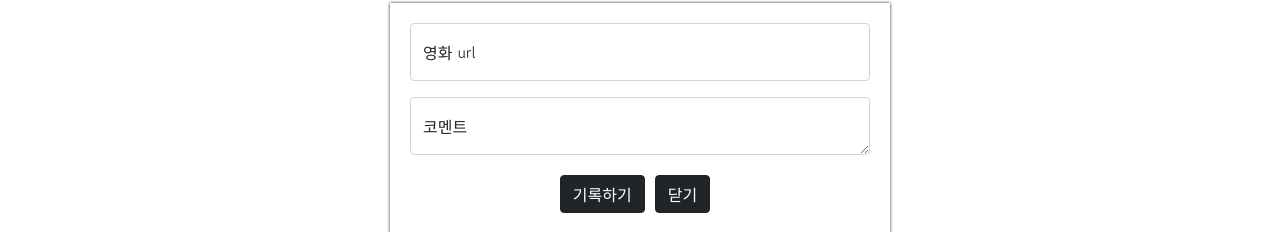
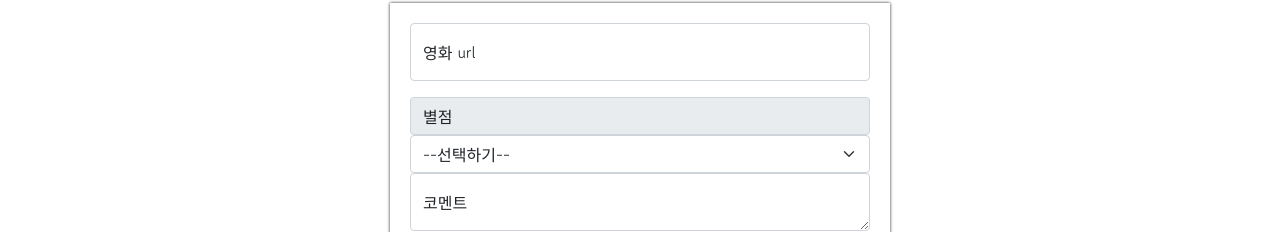
Before and after one commit to moonimoony/mypage, a plain HTML site: page index.html in a window 1280 px wide. Shown: the part 267-499 px from the top of the page. Drawn offline with nearby package versions, Linux system fonts and the light colour scheme.

Commit message:
Update index.html

```diff
--- a/index.html
+++ b/index.html
@@ -31,6 +31,7 @@
             background-size: cover;
             text-align: center;
 
+
         }
 
         .mytitle>button {
@@ -52,11 +53,12 @@
             color: gray;
         }
 
-        .mycard{
+        .mycard {
             width: 1200px;
             margin: 20px auto 20px auto;
         }
-        .마포{
+
+        .마포 {
 
             width: 500px;
             margin: 20px auto 20px auto;
@@ -64,17 +66,18 @@
 
             box-shadow: 0px 0px 3px 0px;
         }
-        .mybtn{
+
+        .mybtn {
             display: flex;
             flex-direction: row;
             align-items: center;
             justify-content: center;
             margin-top: 20px;
         }
-        .mybtn > button{
+
+        .mybtn>button {
             margin-right: 10px;
         }
-
     </style>
 </head>
 
@@ -87,6 +90,15 @@
         <div class="form-floating mb-3">
             <input type="email" class="form-control" id="floatingInput" placeholder="name@example.com">
             <label for="floatingInput">영화 url</label>
+        </div>
+        <div class="숙제">
+            <label class="input-group-text" for="inputGroupSelect01">별점</label>
+            <select class="form-select" id="inputGroupSelect01">
+                <option selected>--선택하기--</option>
+                <option value="1">⭐</option>
+                <option value="2">⭐⭐</option>
+                <option value="3">⭐⭐⭐</option>
+            </select>
         </div>
         <div class="form-floating">
             <textarea class="form-control" placeholder="Leave a comment here" id="floatingTextarea"></textarea>
```
